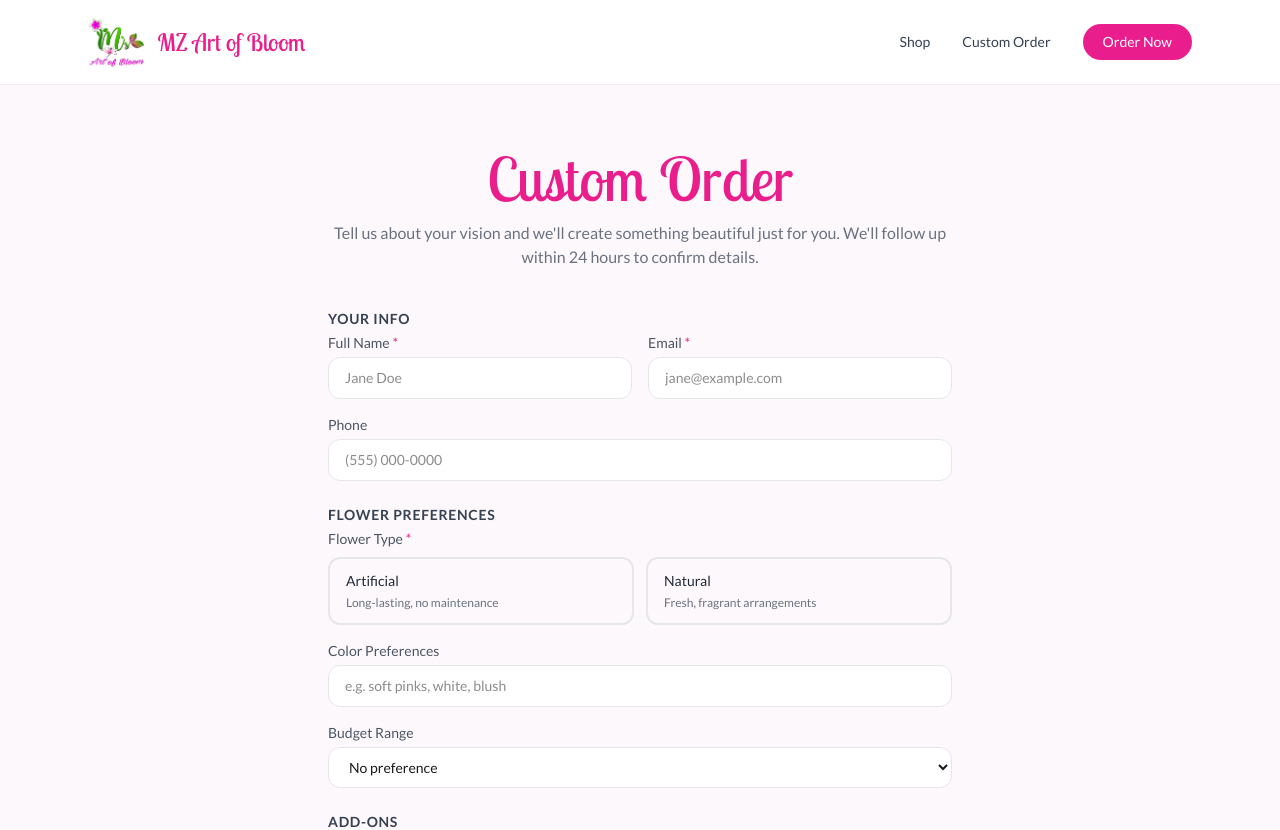
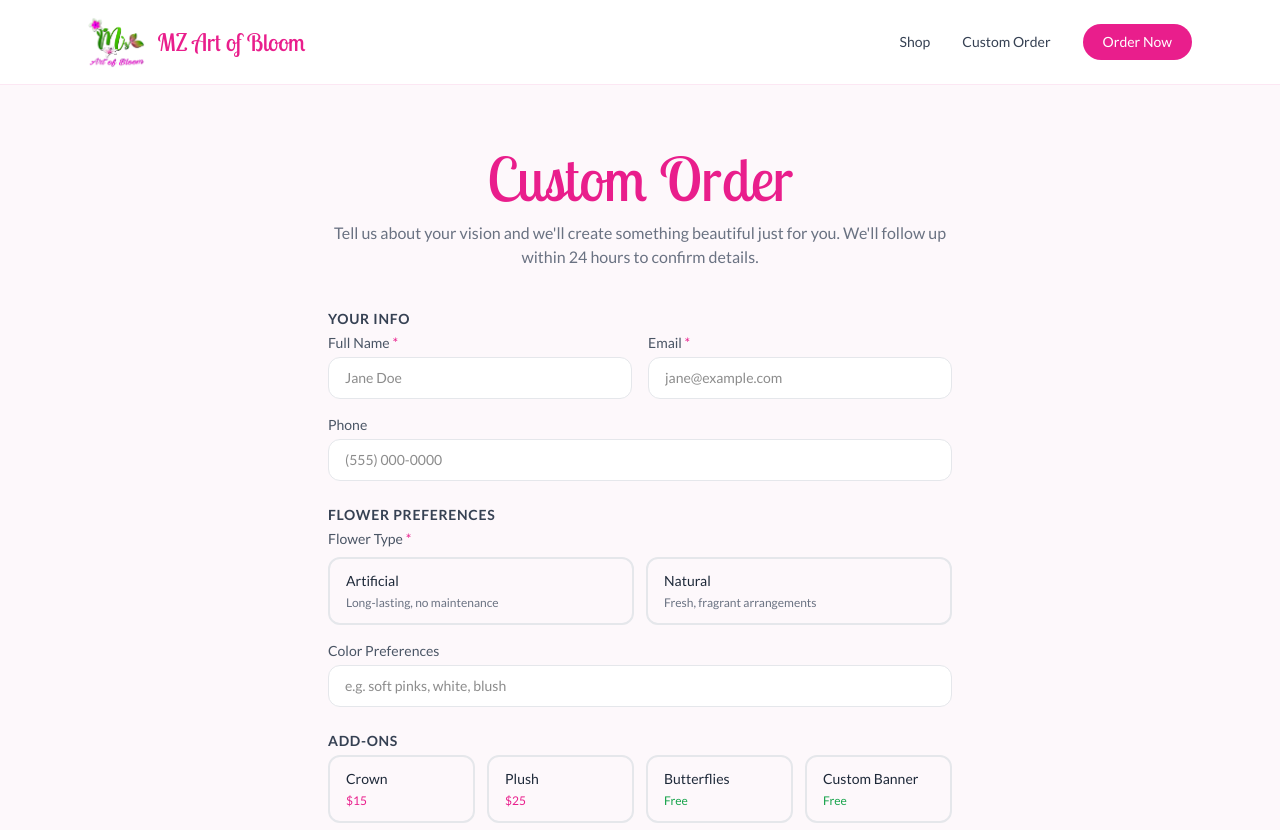
Before and after one commit to edgarchaidez/mz-art-of-bloom, a Next.js app: page /order/custom in a window 1280 px wide. Shown: the top 830 px of the page. Built offline with nearby package versions, Linux system fonts and the light colour scheme.

Commit message:
Removed budget from custom order

```diff
--- a/app/api/inquiry/route.ts
+++ b/app/api/inquiry/route.ts
@@ -27,7 +27,6 @@ export async function POST(request: NextRequest) {
   const name = data.get("name") as string | null;
   const email = data.get("email") as string | null;
   const phone = data.get("phone") as string | null;
-  const budget = data.get("budget") as string | null;
   const flowerType = data.get("flowerType") as string | null;
   const artificialType = data.get("artificialType") as string | null;
   const colorPreferences = data.get("colorPreferences") as string | null;
@@ -101,7 +100,6 @@ export async function POST(request: NextRequest) {
       ${sectionHeader("Flower Preferences")}
       ${row("Flower Type", flowerTypeLabel)}
       ${row("Color Preferences", colorPreferences ?? undefined)}
-      ${row("Budget", budget ?? undefined)}
 
       ${addonLines.length ? `
       ${sectionHeader("Add-ons")}
--- a/app/order/custom/CustomOrderForm.tsx
+++ b/app/order/custom/CustomOrderForm.tsx
@@ -11,7 +11,6 @@ type FormState = {
   name: string;
   email: string;
   phone: string;
-  budget: string;
   flowerType: FlowerType;
   artificialType: ArtificialType;
   colorPreferences: string;
@@ -33,7 +32,7 @@ type FormState = {
 };
 
 const INITIAL: FormState = {
-  name: "", email: "", phone: "", budget: "",
+  name: "", email: "", phone: "",
   flowerType: "", artificialType: "", colorPreferences: "",
   addonCrown: false, addonPlush: false, addonPlushCharacter: "",
   addonButterflies: false, addonBanner: false, addonBannerPhrase: "",
@@ -42,7 +41,6 @@ const INITIAL: FormState = {
   date: "", time: "", additionalNotes: "",
 };
 
-const BUDGETS = ["Under $50", "$50–$100", "$100–$200", "$200–$300", "$300+"];
 
 const ARTIFICIAL_TYPES: { value: ArtificialType; label: string; description: string }[] = [
   { value: "glitter-roses", label: "Glitter Roses", description: "Artificial roses with a glitter finish" },
@@ -208,14 +206,6 @@ export default function CustomOrderForm() {
             onChange={handleChange} placeholder="e.g. soft pinks, white, blush" className={inputClass} />
         </div>
 
-        {/* Budget */}
-        <div className="flex flex-col gap-1">
-          <label htmlFor="budget" className="text-sm text-gray-600">Budget Range</label>
-          <select id="budget" name="budget" value={form.budget} onChange={handleChange} className={inputClass}>
-            <option value="">No preference</option>
-            {BUDGETS.map((b) => <option key={b} value={b}>{b}</option>)}
-          </select>
-        </div>
       </fieldset>
 
       {/* Add-ons */}
```
